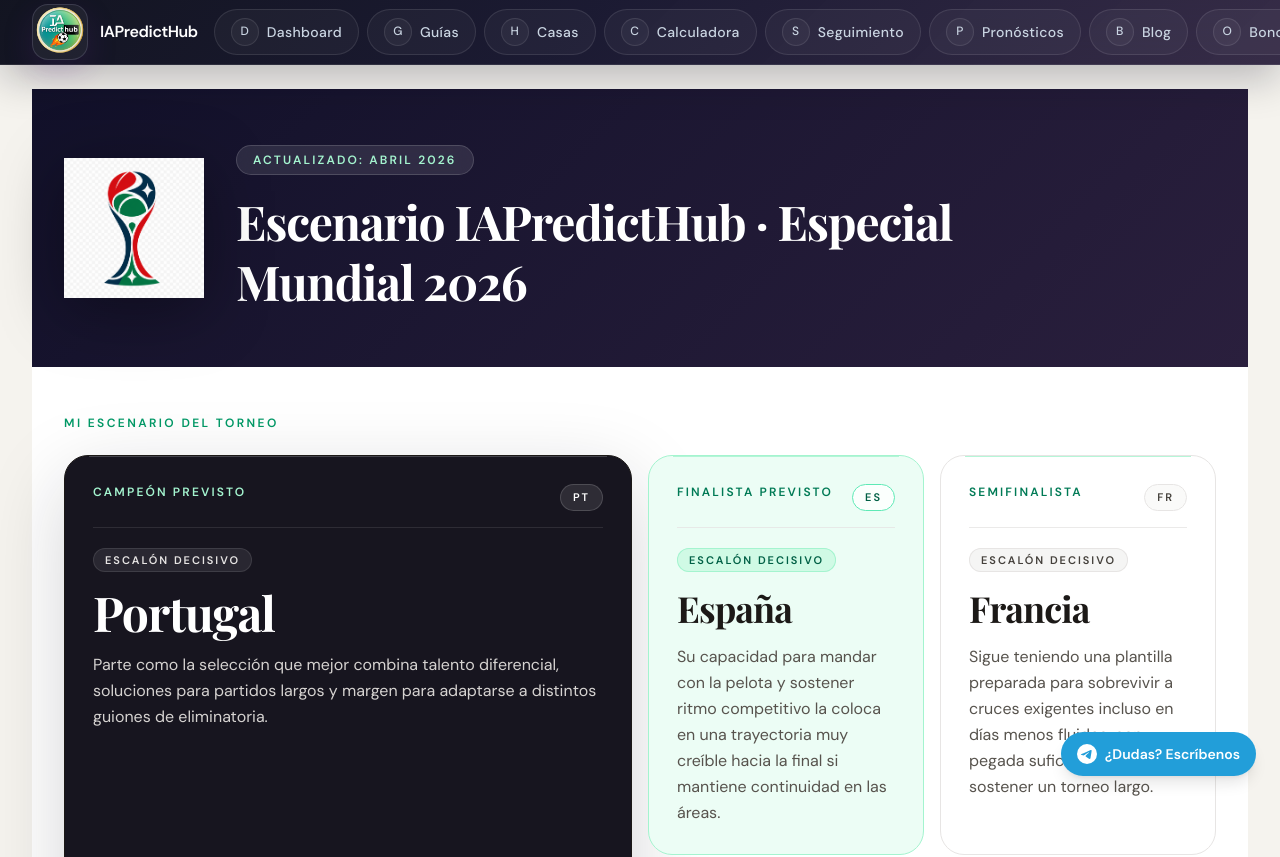
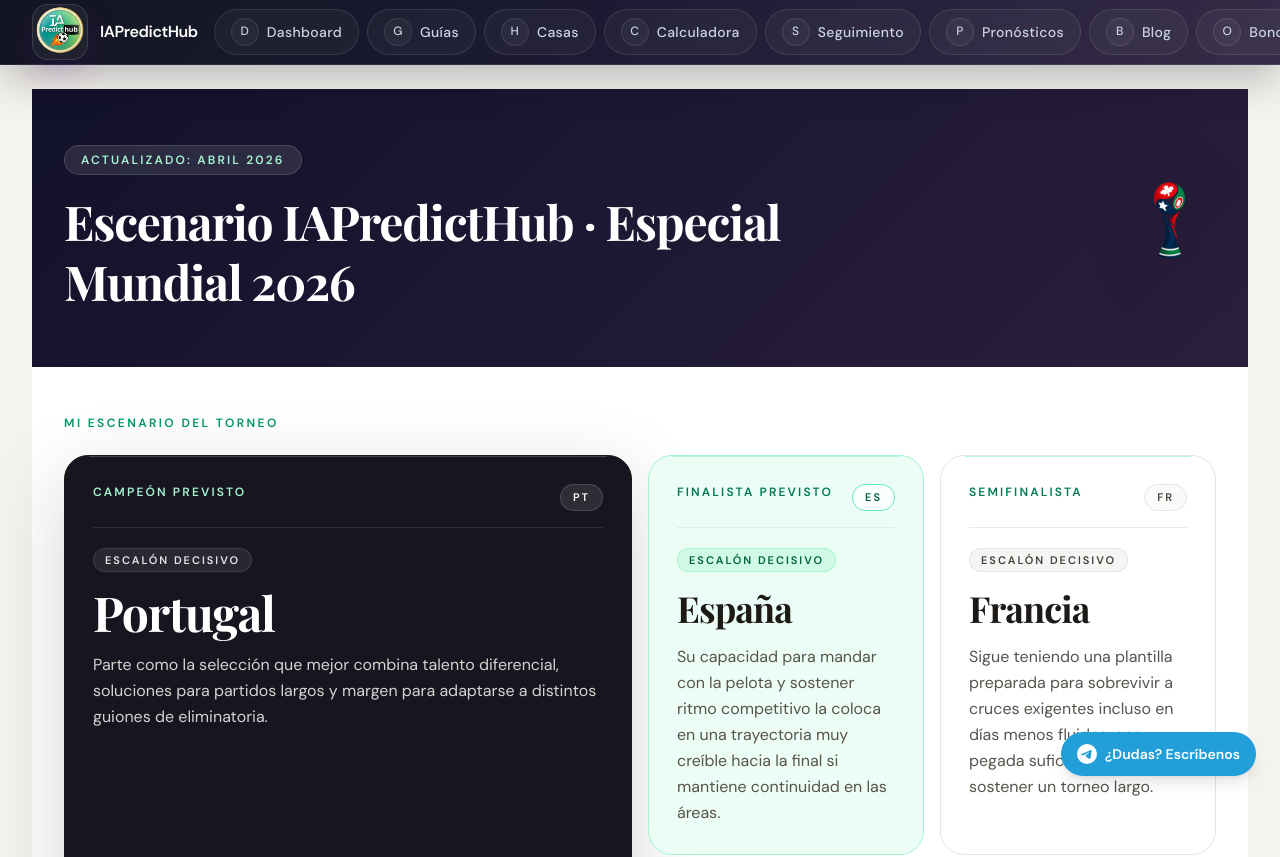
Before and after one commit to eloylt13/matched-betting-app, a Next.js app: page /especial/mundial in a window 1280 px wide. Shown: the top 857 px of the page. Built offline with nearby package versions, Linux system fonts and the light colour scheme; no server answers; a web font is replaced by a local one.

Commit message:
feat: reposition mundial trophy in hero

```diff
--- a/app/especial/mundial/page.tsx
+++ b/app/especial/mundial/page.tsx
@@ -150,16 +150,7 @@ export default function EspecialMundialPage() {
         }}
       >
         <div className="mx-auto flex w-full max-w-6xl flex-col gap-6">
-          <div className="flex flex-col items-start gap-5 sm:gap-6 lg:flex-row lg:items-center lg:gap-8">
-            <Image
-              src="/especial/mundial/copa.png"
-              alt="Trofeo Mundial 2026"
-              priority
-              width={1254}
-              height={1254}
-              className="h-[90px] w-auto shrink-0 drop-shadow-[0_12px_32px_rgba(0,0,0,0.35)] lg:h-[140px]"
-            />
-
+          <div className="flex flex-col items-start gap-5 sm:gap-6 lg:flex-row lg:items-center lg:justify-between lg:gap-10">
             <div className="max-w-4xl">
               <div className="inline-flex w-fit items-center rounded-full border border-white/15 bg-white/10 px-4 py-1.5 text-xs font-semibold uppercase tracking-[0.18em] text-emerald-200 backdrop-blur-sm">
                 Actualizado: {FECHA_ACTUALIZACION}
@@ -169,6 +160,15 @@ export default function EspecialMundialPage() {
                 Escenario IAPredictHub · Especial Mundial 2026
               </h1>
             </div>
+
+            <Image
+              src="/especial/mundial/copa.png"
+              alt="Trofeo Mundial 2026"
+              priority
+              width={1254}
+              height={1254}
+              className="h-[90px] w-auto shrink-0 self-center drop-shadow-[0_12px_32px_rgba(0,0,0,0.35)] lg:h-[140px] lg:self-auto"
+            />
           </div>
         </div>
       </section>
```
Also changed, not shown: public/especial/mundial/copa.png.
